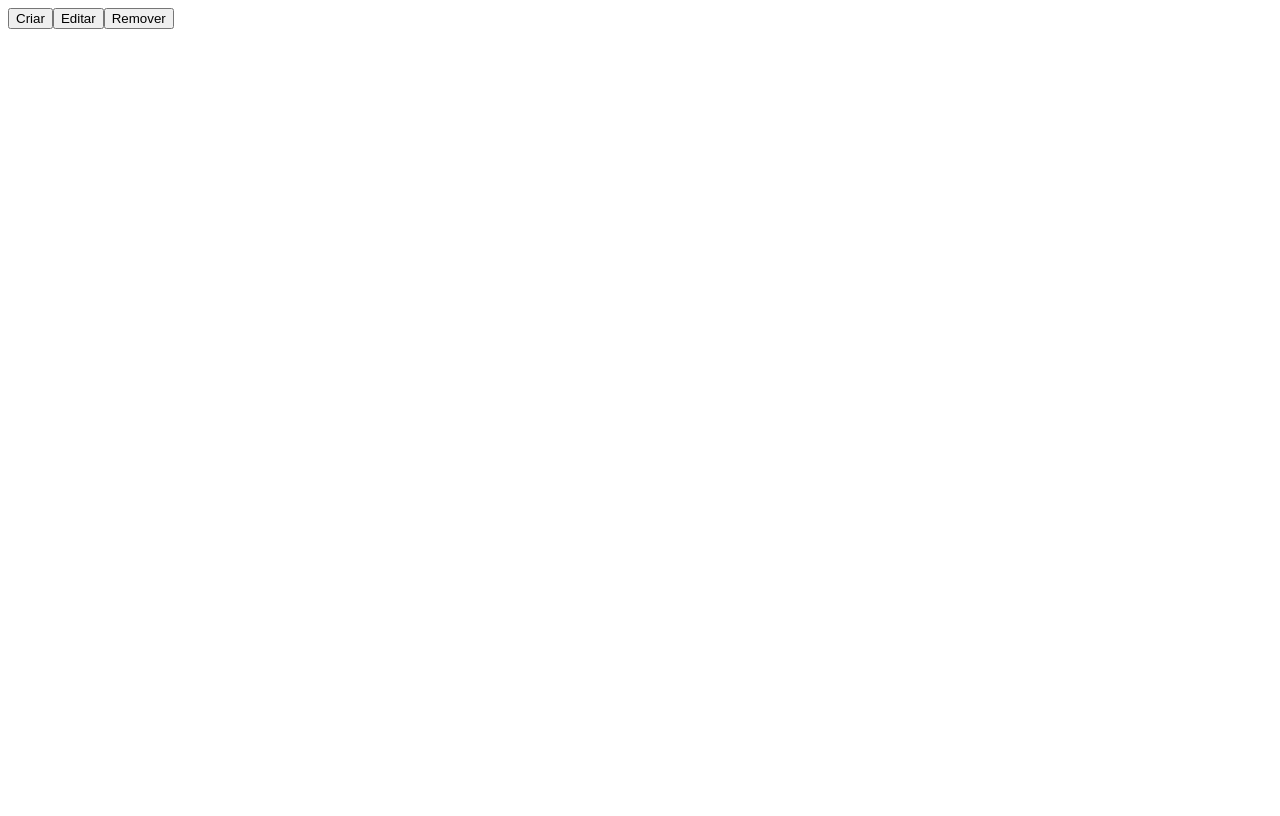
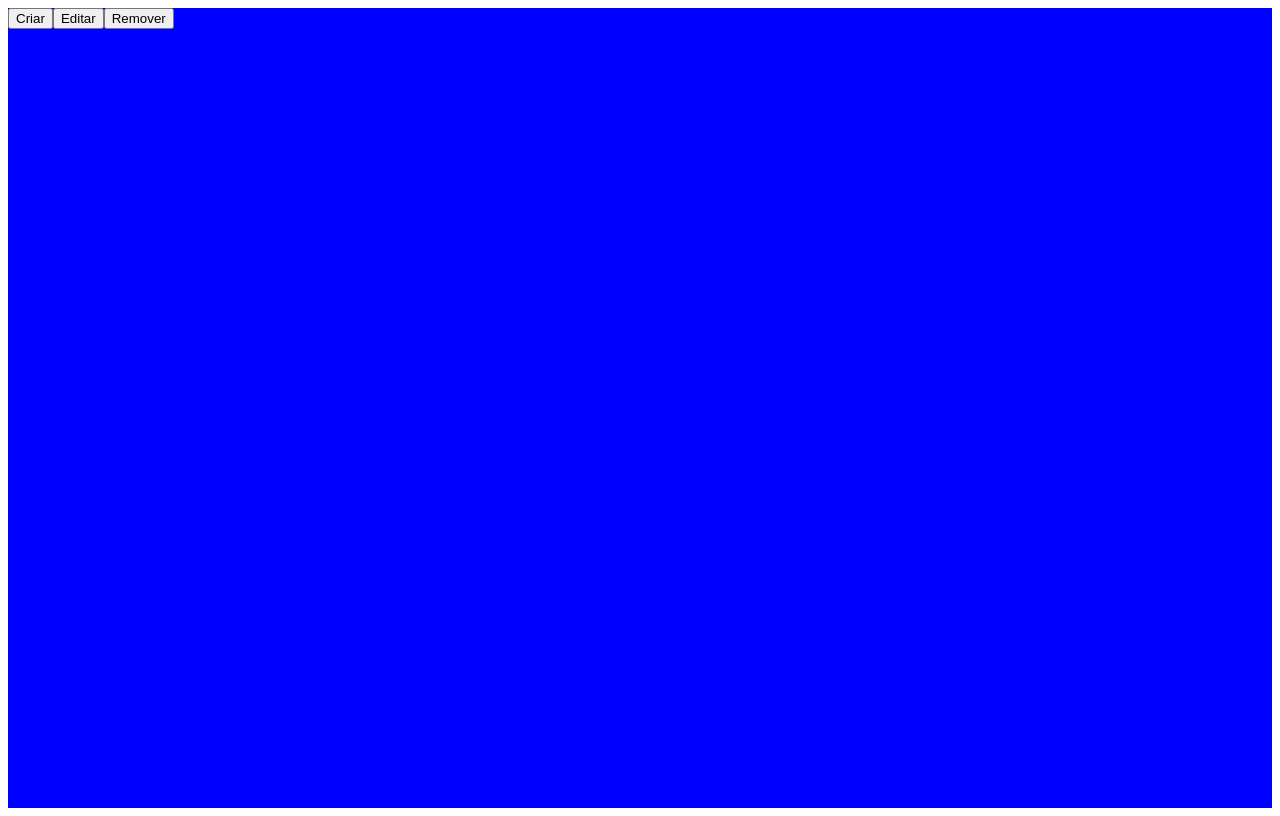
Before and after one commit to LuizGarbini/fundamentos-react-rocketseat, a React (Vite) app: page / in a window 1280 px wide. Built offline with nearby package versions, Linux system fonts and the light colour scheme.

Commit message:
Importando CSS

```diff
--- a/src/App.tsx
+++ b/src/App.tsx
@@ -1,8 +1,10 @@
 import { Button } from "./components/button";
+
+import "./styles.css";
 
 export function App() {
 	return (
-		<div>
+		<div className="container">
 			<Button name="Criar" onClick={() => alert("Criar")} />
 			<Button name="Editar" />
 			<Button name="Remover" />
--- /dev/null
+++ b/src/styles.css
@@ -0,0 +1,6 @@
+.container {
+  background-color: blue;
+
+  width: 100%;
+  height: 100vh;
+}
```
